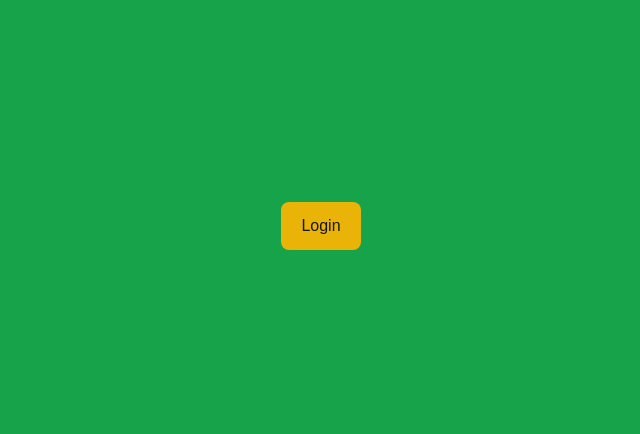
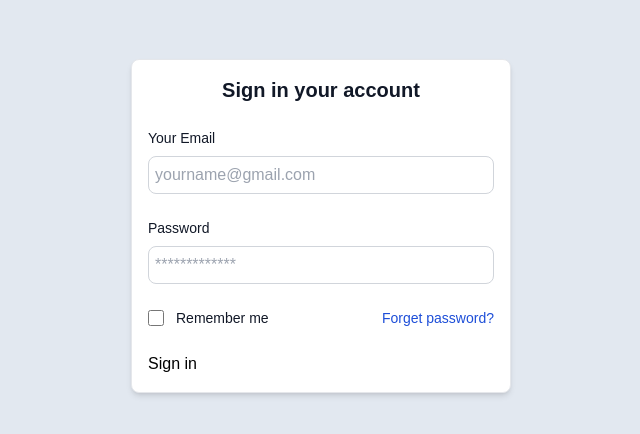
Before and after one commit to ShehaanN/MflixX-next-project, a Next.js app: page /login in a window 1280 px wide. Shown: the part 174-608 px from the top of the page, without its empty margins (319-959 px from the left). Built offline with nearby package versions, Linux system fonts and the light colour scheme.

Commit message:
develop-login page

```diff
--- a/app/login/page.jsx
+++ b/app/login/page.jsx
@@ -1,7 +1,78 @@
 export default function Loginpage() {
   return (
-    <div className="flex flex-col justify-center items-center w-full min-h-screen bg-green-600 text-center">
-      <div className="bg-yellow-500 px-5 py-3 rounded-lg">Login</div>
+    <div className="flex flex-col justify-center items-center min-h-screen text-black ">
+      <div className="w-[380px] mx-auto">
+        <div className="bg-white shadow-md border rounded-lg p-4">
+          <form action="#" className="space-y-6">
+            <h3 className="text-center text-xl font-semibold text-gray-900">
+              Sign in your account
+            </h3>
+            {/*email*/}
+            <div>
+              <label
+                htmlFor="email"
+                className="text-sm font-medium text-gray-900 block mb-2 "
+              >
+                Your Email
+              </label>
+              <input
+                type="email"
+                name="email"
+                id="email"
+                className=" bg-[gray-40] border border-gray-300  rounded-lg text-gray-900 focus:ring-blue-500 focus:border-blue-500 block w-full p-1.5"
+                placeholder="yourname@gmail.com"
+              />
+            </div>
+            {/*password*/}
+            <div>
+              <label
+                htmlFor="email"
+                className="text-sm font-medium text-gray-900 block mb-2 "
+              >
+                Password
+              </label>
+              <input
+                type="password"
+                name="password"
+                id="password"
+                className=" bg-[gray-40] border border-gray-300  rounded-lg text-gray-900 focus:ring-blue-500 focus:border-blue-500 block w-full p-1.5"
+                placeholder="*************"
+              />
+            </div>
+
+            <div className="flex flex-row items-start justify-between">
+              <div className="flex items-start">
+                <div className="flex items-center h-5">
+                  <input
+                    type="checkbox"
+                    className="bg-gray-50 border border-gray-300 focus:ring-2 focus:ring-blue-300 h-4 w-4 rounded"
+                    id="remember"
+                  />
+                </div>
+
+                <div className="text-sm ml-3">
+                  <label
+                    htmlFor="remember"
+                    className="font-medium text-gray-900"
+                  >
+                    Remember me
+                  </label>
+                </div>
+              </div>
+
+              <a
+                href="/forget-password"
+                className="text-sm text-blue-700 font-medium hover:underline "
+              >
+                Forget password?
+              </a>
+            </div>
+
+            {/*submit button */}
+            <button>Sign in</button>
+          </form>
+        </div>
+      </div>
     </div>
   );
 }
```
